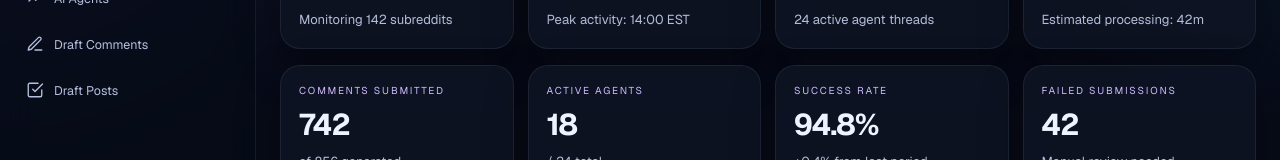
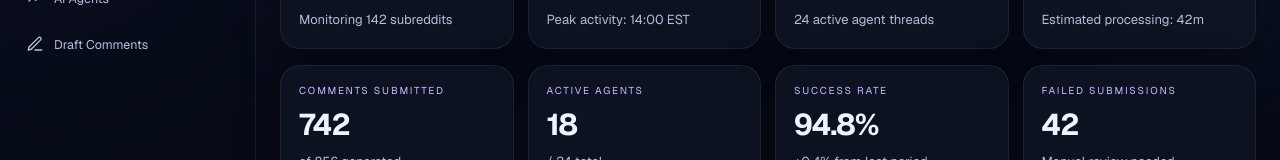
Before and after one commit to Jay-1410/Reddit-Automation, a Next.js app: page / in a window 1280 px wide. Shown: the part 246-406 px from the top of the page. Built offline with nearby package versions, Linux system fonts and the light colour scheme.

Commit message:
Remove draft posts from sidebar

```diff
--- a/src/app/data.js
+++ b/src/app/data.js
@@ -4,7 +4,6 @@ export const navItems = [
   { label: "Comment Queue", href: "/approval-queue", icon: "comment" },
   { label: "AI Agents", href: "/deliver-agents", icon: "trend" },
   { label: "Draft Comments", href: "/draft-comments", icon: "draft" },
-  { label: "Draft Posts", href: "/draft-posts", icon: "approval" },
 ];
 
 export const dashboardStats = [
```
